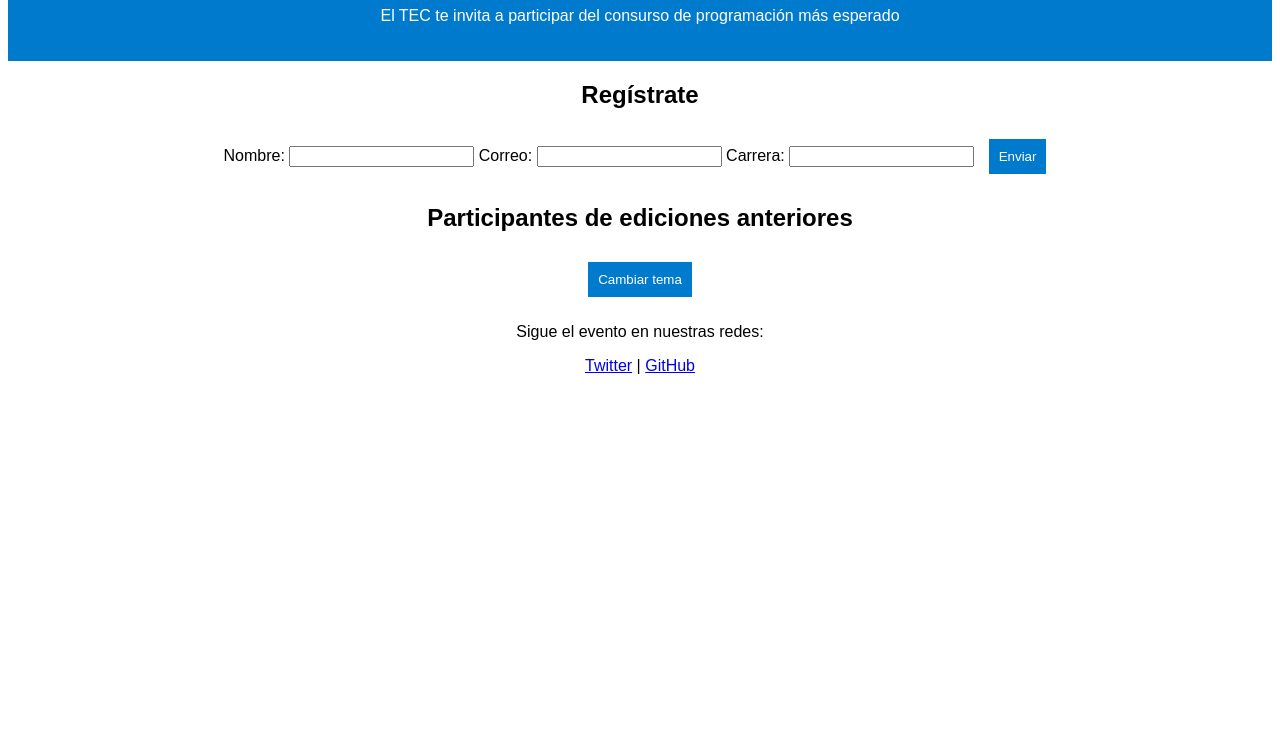
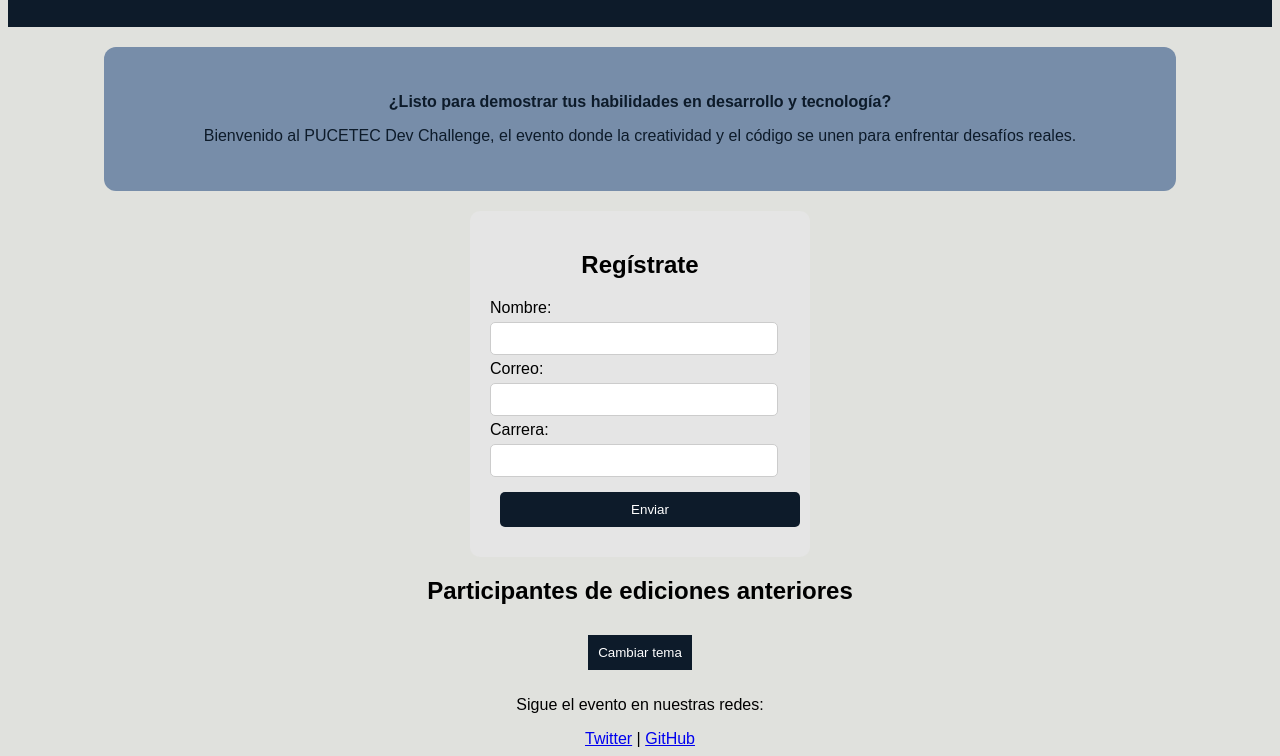
Before and after one commit to ArielArcentales/PruebaParcial1, a website: page index.html in a window 1280 px wide. Shown: the part 101-857 px from the top of the page. Before the commit the page ends 800 px from the top, so only its background shows below. Drawn offline with Linux system fonts and the light colour scheme; no server answers.

Commit message:
Prueba Terminada

```diff
--- a/index.html
+++ b/index.html
@@ -11,11 +11,14 @@
 <body>
     <header>
         <h1>DEV CHALLENGE</h1>
-        <p>El TEC te invita a participar del consurso de programación más esperado</p>
     </header>
 
     <main>
-        <section id="registro">
+        <section class="tarjetaInfo">
+            <p><strong>¿Listo para demostrar tus habilidades en desarrollo y tecnología?</strong></p>
+            <p>Bienvenido al PUCETEC Dev Challenge, el evento donde la creatividad y el código se unen para enfrentar desafíos reales.</p>
+        </section>
+        <section id="registro" class="tarjeta">
             <h2>Regístrate</h2>
             <form id="formulario">
                 <label for="nombre">Nombre:</label>
--- a/package.json
+++ b/package.json
@@ -3,7 +3,7 @@
   "version": "1.0.0",
   "main": "script.js",
   "scripts": {
-    "test": "echo \"Error: no test specified\" && exit 1"
+    "deploy": "gh-pages -d ."
   },
   "keywords": [],
   "author": "",
--- a/script.js
+++ b/script.js
@@ -12,11 +12,8 @@
         alert("Todos los campos son obligatorios.");
         return;
     }
-
-    alert("Registro exitoso, ¡bienvenido!");
 });
 
-// **API de participantes aleatorios**
 fetch("https://randomuser.me/api/?results=5")
     .then(response => response.json())
     .then(data => {
--- a/styles.css
+++ b/styles.css
@@ -1,33 +1,74 @@
 body {
     font-family: Arial, sans-serif;
     text-align: center;
-    background-color: white;
+    background-color: #e0e1dd;
     color: black;
     transition: 0.5s;
 }
 
 header {
-    background-color: #007acc;
-    color: white;
+    background-color: #0d1b2a;
+    color: #778da9;
     padding: 20px;
 }
+
+.tarjetaInfo {
+    background: #778da9;
+    padding: 30px;
+    border-radius: 12px;
+    width: 80%;
+    margin: 20px auto;
+    text-align: center;
+}
+
+.tarjetaInfo p {
+    color: #0d1b2a;
+    ;
+}
+
+.tarjeta {
+    background-color: #e5e5e5;
+    padding: 20px;
+    border-radius: 10px;
+    width: 300px;
+    margin: 20px auto;
+    text-align: left;
+}
+
+.tarjeta input {
+    width: 90%;
+    padding: 8px;
+    margin: 5px 0;
+    border: 1px solid #ccc;
+    border-radius: 5px;
+}
+
+.tarjeta h2{
+    text-align: center;
+}
+.tarjeta button {
+    width: 100%;
+    padding: 10px;
+    background-color: #0d1b2a;
+    color: white;
+    border: none;
+    border-radius: 5px;
+    cursor: pointer;
+}
+
 
 button {
     padding: 10px;
     margin: 10px;
     cursor: pointer;
-    background-color: #007acc;
+    background-color: #0d1b2a;
     color: white;
     border: none;
 }
 
-button:hover {
-    background-color: #005a99;
-}
-
 .dark-mode {
-    background-color: black;
-    color: white;
+    background-color: #b0c4b1;
+    color: #4a5759;
 }
 
 .lista-participantes {
```
